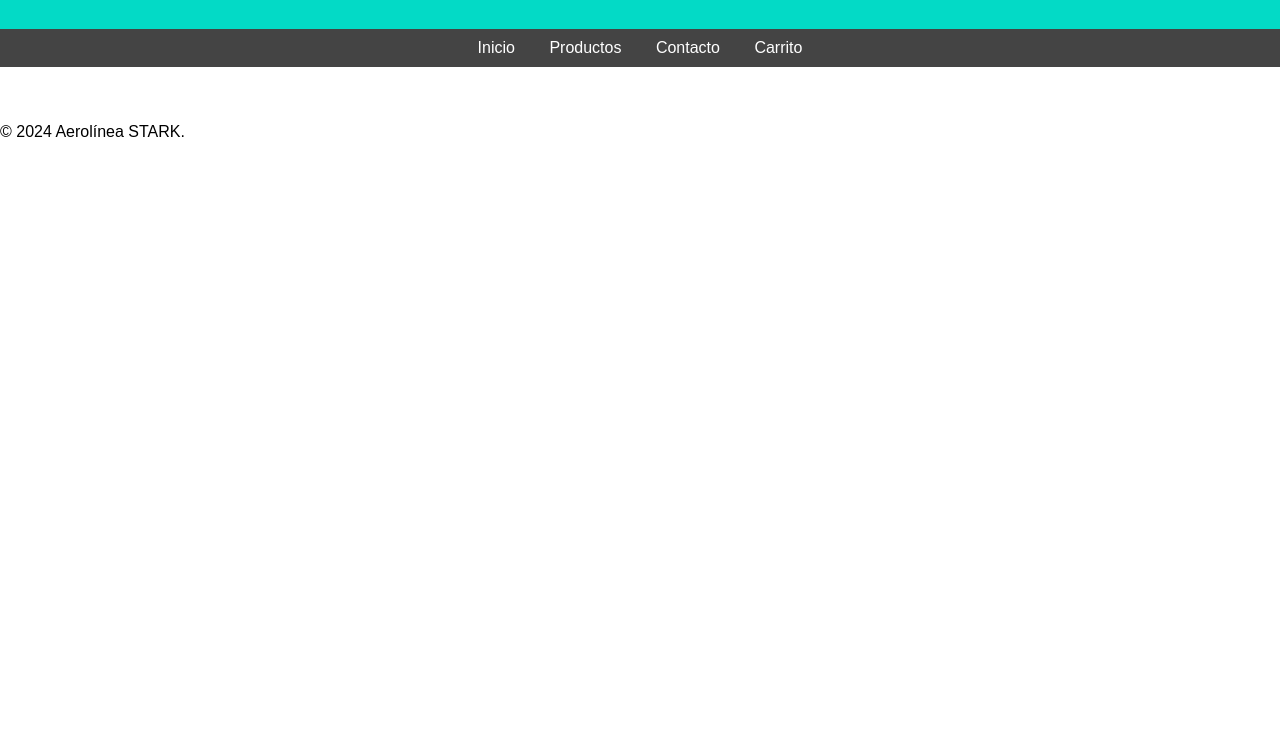
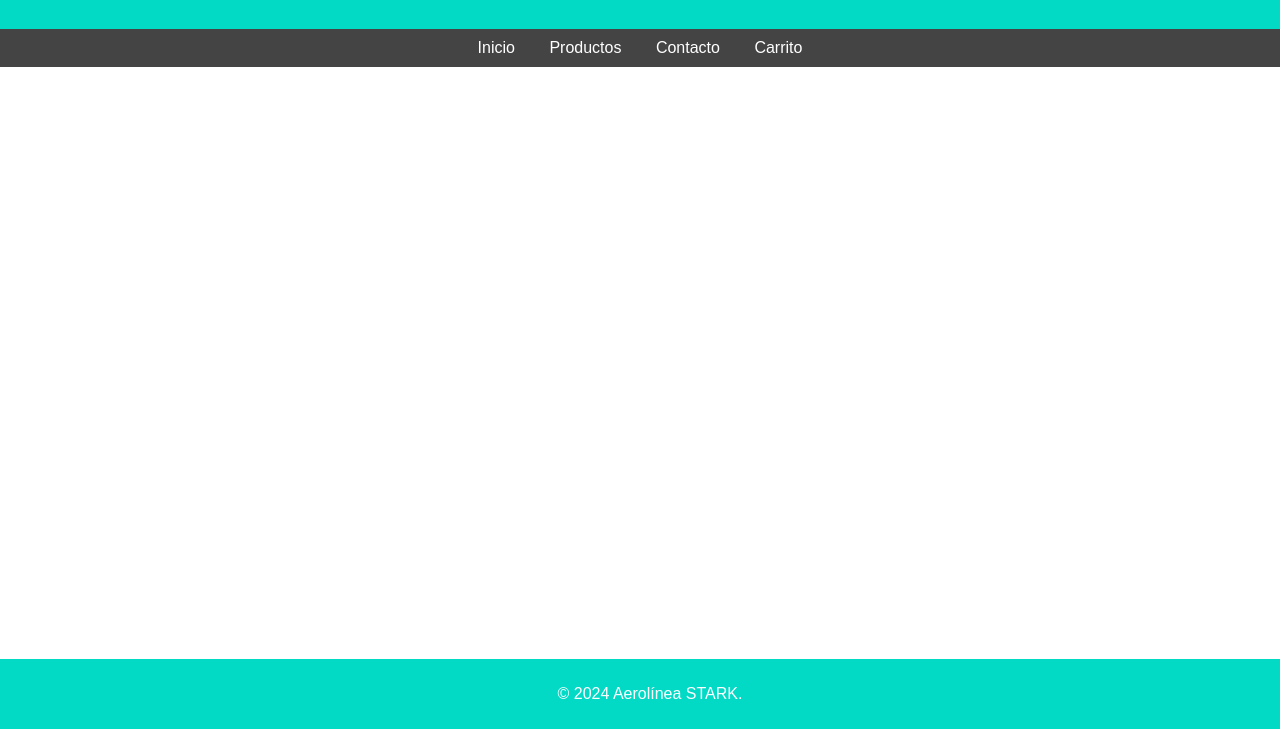
Before and after one commit to Alejo-Urbina/accesorio-viajes, a plain HTML site: page accesorios-viaje/index.html in a window 1280 px wide. Shown: the part 71-800 px from the top of the page. Drawn offline with Linux system fonts and the light colour scheme.

Commit message:
Se agrega estilos al footer

```diff
--- a/accesorios-viaje/index.css
+++ b/accesorios-viaje/index.css
@@ -28,3 +28,13 @@ nav a {
 main {
     padding: 20px;
 }
+
+footer {
+    background-color: #03dac6;
+    color: #fff;
+    padding: 10px;
+    text-align: center;
+    position: absolute;
+    bottom: 0;
+    width: 100%;
+}
```
